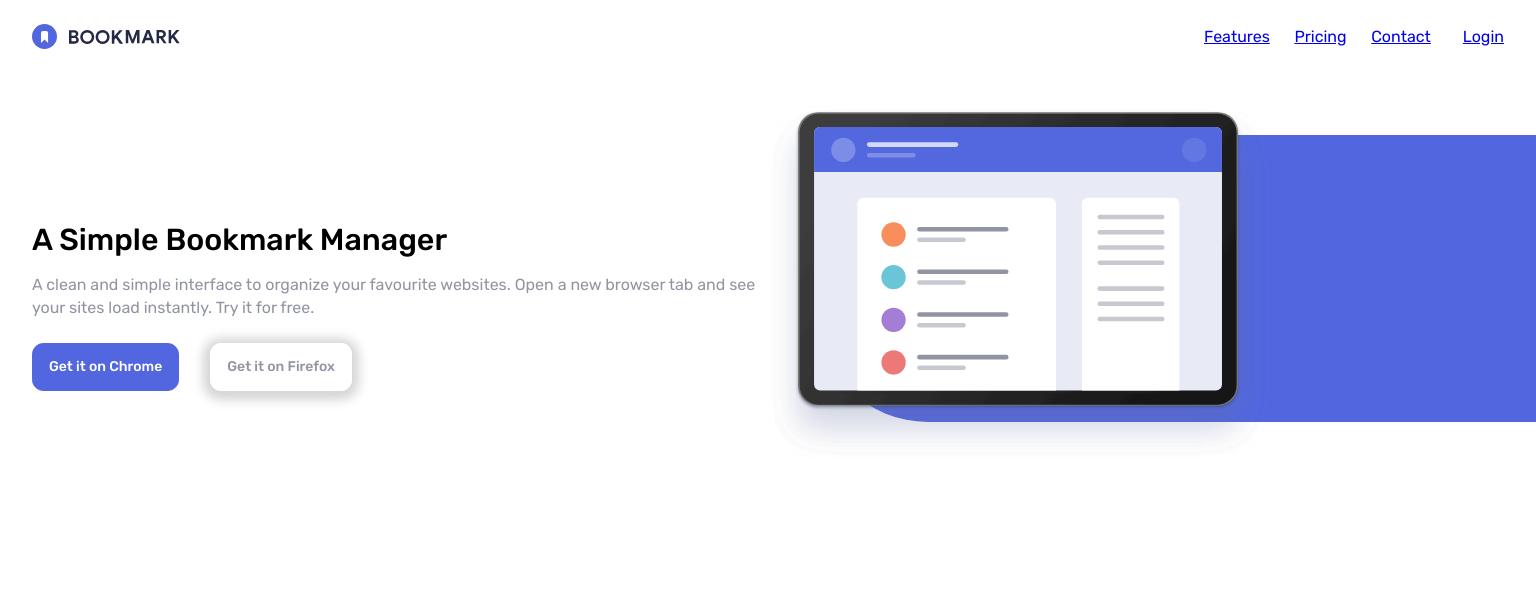
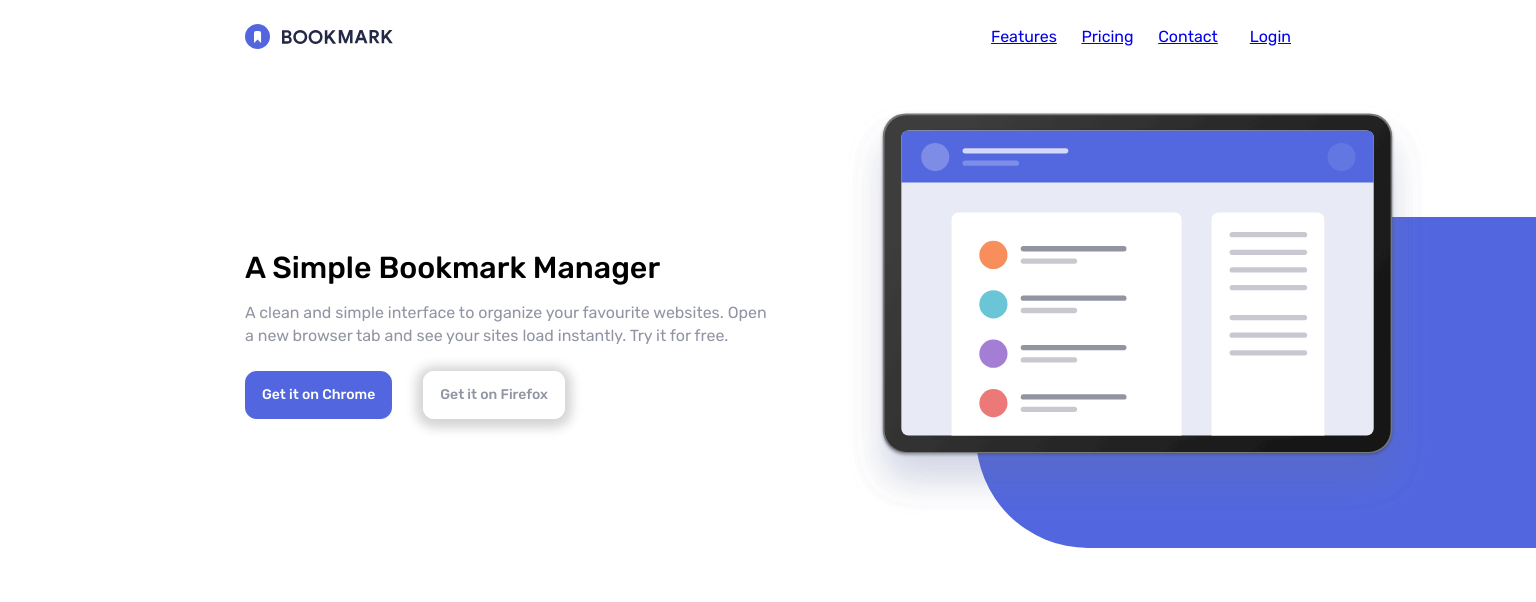
Before and after one commit to webstormcam/Bookmark_Landing_Page, a plain HTML site: page index.html in a window 1536 px wide. Drawn offline with Linux system fonts and the light colour scheme.

Commit message:
Working on the largest version

```diff
--- a/styles.css
+++ b/styles.css
@@ -14,7 +14,14 @@ header {
     justify-content: space-between;
     align-items: center;
     padding: 1.5rem 2rem;
+    order: 1;
 
+}
+
+#wrapper {
+    display: flex;
+    flex-direction: column-reverse;
+    align-items: center;
 }
 
 #header-logo {
@@ -246,4 +253,40 @@ p {
     #top-words {
         text-align: left;
     }
+
+    .big-blue-object {
+        top: 4rem;
+    }
 }
+
+
+@media screen and(min-width:1024px) {}
+
+
+@media screen and (min-width:1440px) {
+    header {
+        max-width: 1110px;
+    }
+
+    #hero-image {
+        max-width: none;
+        width: 579px;
+        position: relative;
+        left: 5rem;
+    }
+
+    #wrapper {
+        overflow: hidden;
+    }
+
+    #top-content {
+        max-width: 1110px;
+        overflow: visible;
+    }
+
+    .big-blue-object {
+        width: 1000px;
+        top: 7rem;
+        left: 13rem;
+    }
+}
```
